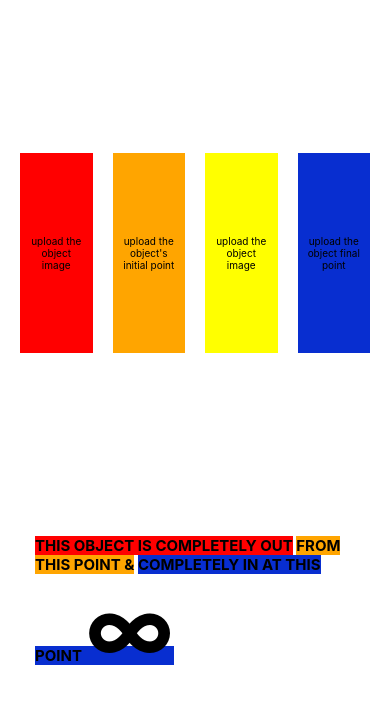
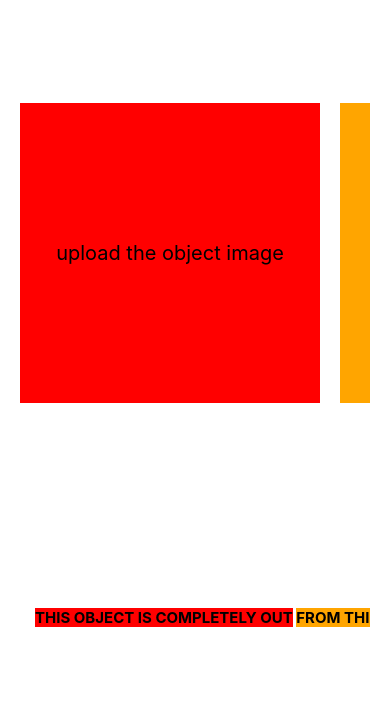
Before and after one commit to Akul-sada/objectinvisible, a React (Create React App) app: page / in a window 390 px wide. Shown: the top 704 px of the page. Built offline with nearby package versions, Linux system fonts and the light colour scheme; the HTML template or start-up script is replaced by a standard one.

Commit message:
Change CSS code for scroll and text statement

```diff
--- a/src/App.css
+++ b/src/App.css
@@ -1,37 +1,42 @@
-.App{
+.App {
   display: flex;
   align-items: center;
   justify-content: center;
   flex-direction: column;
   padding: 0 2rem;
+}
 
-
-}
-.upload-boxes-parent{
+.upload-boxes-parent {
   display: flex;
-  justify-content: center;
+  flex-wrap: nowrap; /* Prevent flex items from wrapping */
+  justify-content: flex-start; /* Start aligning items from the left */
   align-items: center;
   height: 60vh;
   gap: 2rem;
-  overflow-y: hidden;
-  overflow-x: scroll;
+  overflow-y: hidden; /* Hide vertical overflow */
+  overflow-x: auto;   /* Enable horizontal scroll */
   margin-bottom: 3rem;
-  object-fit: cover;
-  width: 100%;
+  width: 100%;        /* Use full width */
+  max-width: 100vw;   /* Prevent it from exceeding the viewport width */
+  box-sizing: border-box; /* Include padding and border in width calculations */
+}
 
-}
-/* styling for individual upload box starts */
-.upload-box{
-  width: 18rem;
-  height: 20rem;
+.upload-box {
+  width: 30rem;
+  height: 30rem;
   text-align: center;
   display: flex;
   align-items: center;
   justify-content: center;
   object-fit: cover;
   cursor: pointer;
+  min-width: 18rem; /* Ensure each box maintains its size */
+  flex-shrink: 0;   /* Prevent boxes from shrinking below min-width */
+}
+.upload-text{
+  font-size: 2rem;
+}
 
-}
 .fit-object{
   object-fit: cover;
 }
@@ -73,13 +78,25 @@
 }
   /* styling for individual upload box ends */
 
-  /* styling for statement */
-  .scroll{
-    overflow-x: scroll;
+  .statement {
+    padding: 0 15px;
+    white-space: nowrap; /* Prevent text from wrapping to a new line */
   }
-  .statement{
-    padding: 0 15px;
+
+  .scroll {
+    overflow-x: auto; /* Enable horizontal scrolling */
+    overflow-y: hidden; /* Hide vertical overflow */
   }
-@media (max-width:1200px) {
 
-}
+  /* Optional: Set a fixed width for the .statement to ensure scrolling works properly */
+  .statement h2 {
+    display: inline-block; /* Allow the h2 to be scrolled */
+  }
+
+  /* Adjust the media query to ensure proper styling on smaller screens */
+  @media (max-width: 1200px) {
+    .statement {
+      width: 100%; /* Set the width to 100% on smaller screens */
+      overflow-x: auto; /* Enable horizontal scrolling on smaller screens */
+    }
+  }
--- a/src/App.js
+++ b/src/App.js
@@ -9,12 +9,12 @@ function App() {
   return (
     <div className="App">
       <div className='upload-boxes-parent'>
-        <ImageUploadBox className="upload-box" bgColor="red" borderColor="red" label="upload the object image"/>
+        <ImageUploadBox bgColor="red" borderColor="red" label="upload the object image"/>
         <ImageUploadBox bgColor="orange" borderColor="orange" label="upload the object's initial point"/>
         <ImageUploadBox bgColor="yellow" borderColor="yellow" label="upload the object image"/>
         <ImageUploadBox bgColor="blue" borderColor="blue" label="upload the object final point"/>
       </div>
-      <div className="statement scroll">
+      <div className="statement">
         <h2><span className='bg-red'>THIS OBJECT IS COMPLETELY OUT</span> <span className='bg-orange'>FROM THIS  POINT  <span>&amp;</span></span> <span className='bg-blue'>COMPLETELY IN AT THIS POINT  <span style={{fontSize:'9rem'}}>&infin;</span></span></h2>
       </div>
     </div>
--- a/src/ImageUploadBox.js
+++ b/src/ImageUploadBox.js
@@ -37,6 +37,7 @@ const ImageUploadBox =({bgColor,borderColor,label})=>{
     const handleClick = ()=>{
         fileInputRef.current.click();
     }
+
     return(
         <>
             <div className={`upload-box bg-${bgColor} border-${borderColor}`} onClick={handleClick}>
```
